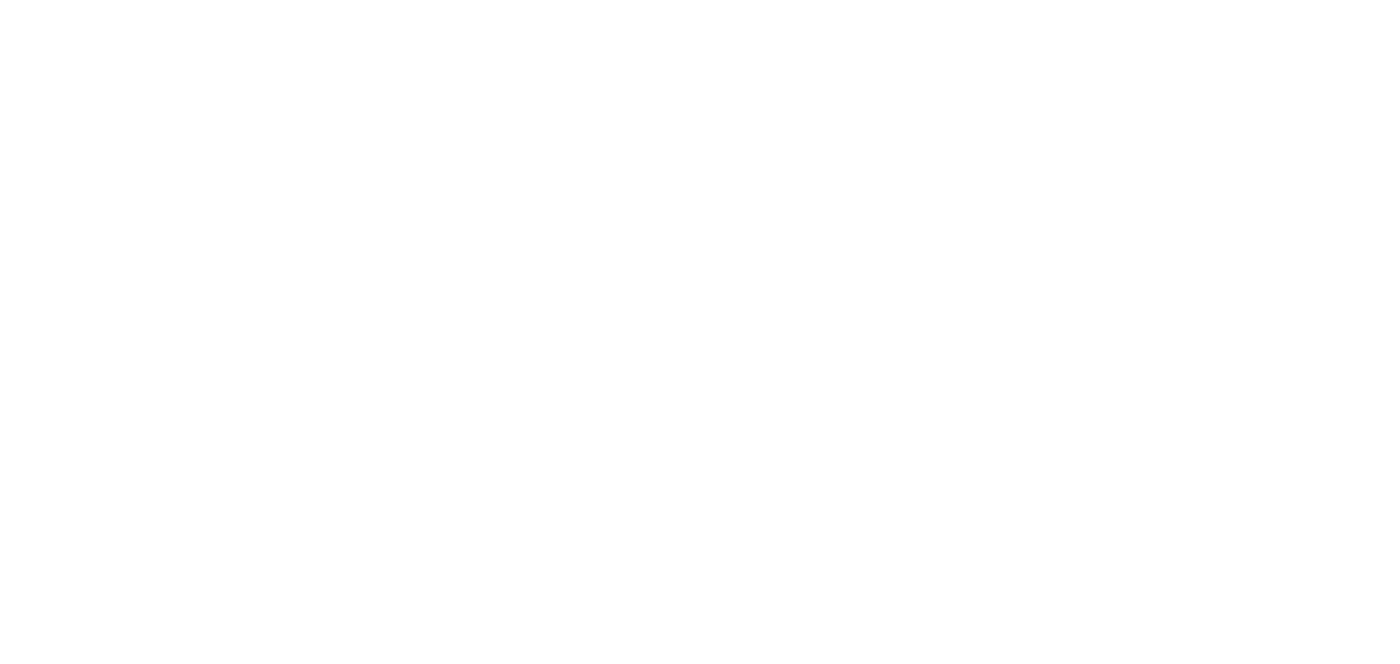
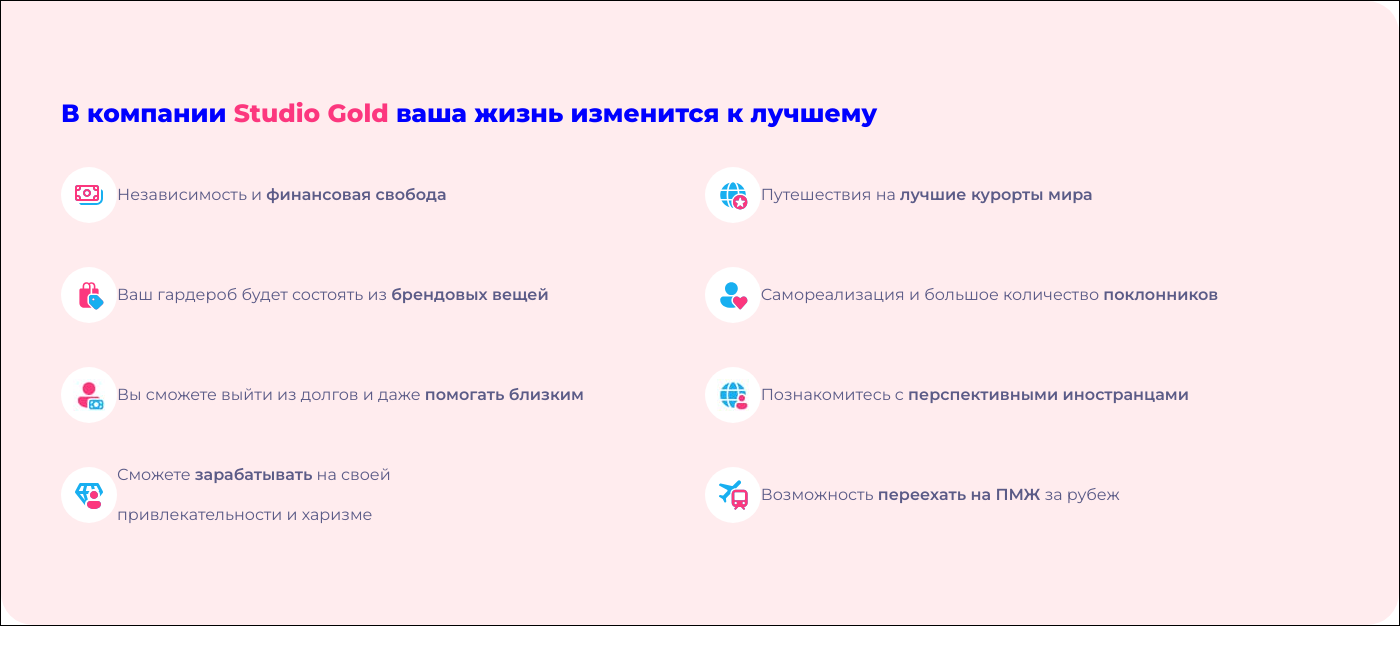
Before and after one commit to Baxrombekov-Sanjar/studiogold_withTeam, a plain HTML site: page index.html in a window 1280 px wide. Shown: the whole page, 1400 px wide, since content can reach past the window. Drawn offline with Linux system fonts and the light colour scheme.

Commit message:
about tugadi

```diff
--- a/index.html
+++ b/index.html
@@ -4,7 +4,7 @@
     <meta charset="UTF-8" />
     <meta name="viewport" content="width=device-width, initial-scale=1.0" />
     <title>StudioGold</title>
-    <link rel="stylesheet" href="css/main.css" />
+   <link rel="stylesheet" href="css/main.css">
     <link
       rel="stylesheet"
       href="https://cdnjs.cloudflare.com/ajax/libs/font-awesome/6.4.0/css/all.min.css"
@@ -14,6 +14,59 @@
     />
   </head>
   <body>
-    <div class="studiogold"></div>
+    <div class="studiogold">
+      <section class="about">
+        <h4>В компании <span>Studio Gold</span> ваша жизнь изменится к лучшему</h4>
+        <div class="about__cards">
+          <div class="about__card">
+            <div>
+              <img src="img/money.svg" alt="cardimg">
+            </div>
+              <p>Независимость и <span>финансовая свобода</span></p>
+          </div>
+          <div class="about__card">
+            <div>
+            <img src="img/world.svg" alt="cardimg">
+            </div>
+            <p>Путешествия на <span>лучшие курорты мира</span></p>
+          </div>
+          <div class="about__card">
+            <div>
+            <img src="img/shoping.svg" alt="cardimg">
+            </div>
+            <p>Ваш гардероб будет состоять из <span>брендовых вещей</span></p>
+          </div>
+          <div class="about__card">
+            <div>
+            <img src="img/loveperson.svg" alt="cardimg">
+            </div>
+            <p>Самореализация и большое количество <span>поклонников</span></p>
+          </div>
+          <div class="about__card">
+            <div>
+              <img src="img/boyoka.jpg" alt="cardimg">
+            </div>
+            <p>Вы сможете выйти из долгов и даже <span>помогать близким</span></p>
+          </div>
+          <div class="about__card">
+            <div>
+            <img src="img/globalperson.jpg" alt="cardimg">
+            </div>
+            <p>Познакомитесь с <span>перспективными иностранцами</span></p>
+          </div>
+          <div class="about__card">
+            <div>
+            <img src="img/richperson.svg" alt="cardimg">
+            </div>
+            <p>Сможете <span>зарабатывать</span> на своей <br>
+              привлекательности и харизме</p>
+          </div>
+          <div class="about__card">
+            <div><img src="img/mdi_plane-train.svg" alt="cardimg"></div>
+            <p>Возможность <span>переехать на ПМЖ</span> за рубеж</p>
+          </div>
+        </div>
+      </section>
+    </div>
   </body>
 </html>
--- a/scss/_variables.scss
+++ b/scss/_variables.scss
@@ -1,3 +1,4 @@
 $pink: var(--primary, #FC377E);
 $blue: var(--additional-blue, #18AFF0);
 $pink2: var(--bg, #FFECEE);
+$darkblue: blue;
--- a/scss/blocks/_about.scss
+++ b/scss/blocks/_about.scss
@@ -0,0 +1,48 @@
+@import "../variables";
+.about {
+  width: 100%;
+  background-color: $pink2;
+  padding: 80px 60px;
+  border-radius: 0px 32px 32px 32px;
+  h4 {
+    color: $darkblue;
+    font-size: 25px;
+    line-height: 64px;
+    span {
+      color: $pink;
+    }
+  }
+  &__cards {
+    display: grid;
+    grid-template-columns: auto auto;
+    row-gap: -50px;
+  }
+  &__card {
+    display: flex;
+    align-items: center;
+    justify-content: start;
+    height: 100px;
+    div {
+      width: 56px;
+      height: 56px;
+      background-color: #fff;
+      border-radius: 50%;
+      display: flex;
+      justify-content: center;
+      align-items: center;
+      img {
+        height: 32px;
+        width: 32px;
+        object-fit: cover;
+      }
+    }
+    p {
+      color: var(--gray, #5b5b87);
+      font-size: 16px;
+      line-height: 40px;
+      span {
+        font-weight: 600;
+      }
+    }
+  }
+}
--- a/scss/main.scss
+++ b/scss/main.scss
@@ -8,5 +8,5 @@
 .studiogold {
   width: 1400px;
   margin: 0 auto;
-  // border: 1px solid #000;
+  border: 1px solid #000;
 }
```
Also changed, not shown: css/main.css, img/boyoka.jpg (added), img/globalperson.jpg (added), img/loveperson.svg (added), img/mdi_plane-train.svg (added), img/money.svg (added), img/richperson.svg (added), img/shoping.svg (added), img/world.svg (added), 1 other file.
